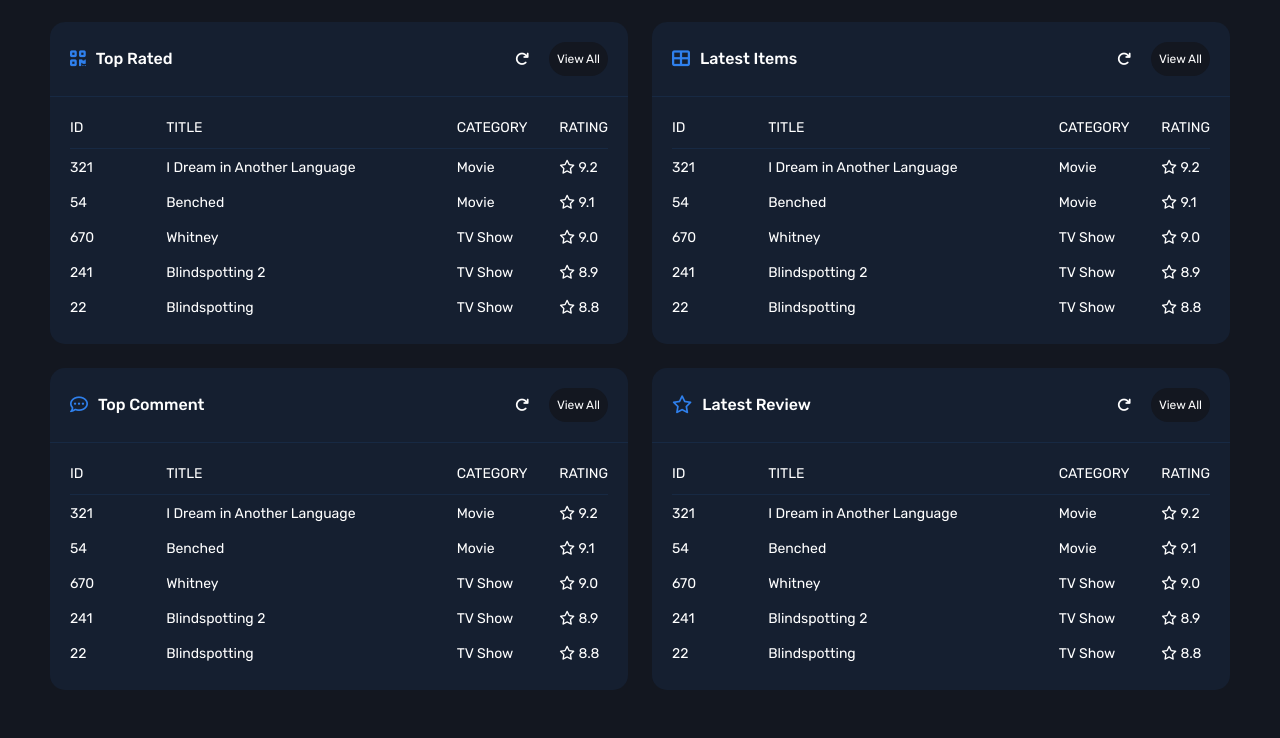
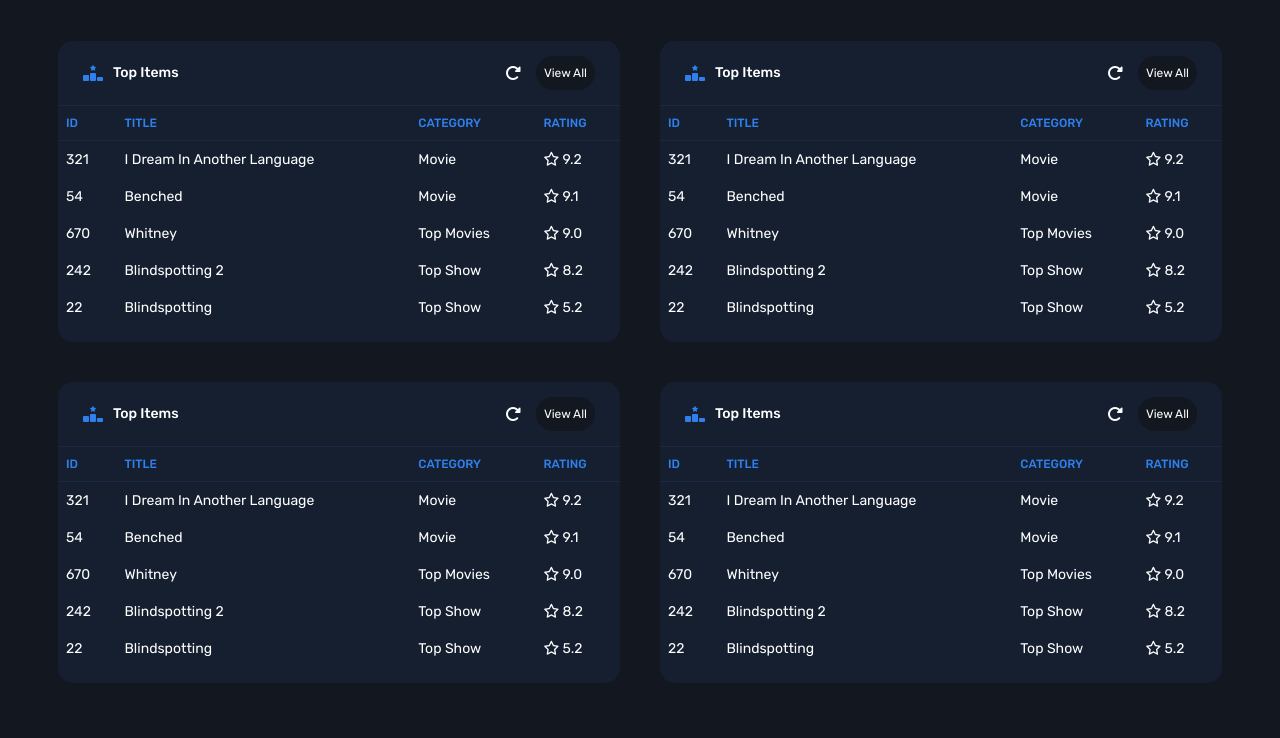
Before and after one commit to Khaledessamabdulhadi/FlixTv, a plain HTML site: page component/Dashboard/AdminPage.html in a window 1280 px wide. Shown: the part 231-969 px from the top of the page. After the commit the page ends 934 px from the top, so only its background shows below. Drawn offline with nearby package versions, Linux system fonts and the light colour scheme.

Commit message:
Edit in Page Dashboard

```diff
--- a/component/Dashboard/AdminPage.html
+++ b/component/Dashboard/AdminPage.html
@@ -166,8 +166,8 @@
     <div class="admin-page">
       <div class="add-items d-flex justify-content-between align-items-center">
         <h2>dashboard</h2>
-        <div class="icon">
-          <a href="#" class="link-items me-3">add items</a>
+        <div class="icon d-flex justify-content-between">
+          <a href="#" class="link-items me-3 d-none d-md-block">add items</a>
           <i
             class="fa-solid fa-bars-staggered"
             data-bs-toggle="offcanvas"
@@ -222,25 +222,30 @@
           </div>
         </div>
       </div>
-      <div class="row pt-4 pb-4">
-        <div class="box col-xl-6 mb-4">
-          <div class="table-stats">
-            <div class="info-stats">
+      <div class="box-table">
+        <div class="row">
+          <div class="items col-12 col-lg-6">
+            <div class="items-padding">
+              <div class="box-info">
                 <div
-                class="all-info-stats d-flex align-items-center justify-content-between"
+                  class="col d-flex justify-content-between align-items-center"
                 >
-                <div class="text d-flex align-items-center">
-                  <i class="fas fa-qrcode"></i>
-                  <h5>top rated</h5>
+                  <div
+                    class="info d-flex justify-content-between align-items-center"
+                  >
+                    <i class="fa-solid fa-ranking-star"></i>
+                    <span>top items</span>
                   </div>
-                <div class="icon d-flex align-items-center">
-                  <i class="fa-solid fa-arrow-rotate-right"></i>
+                  <div
+                    class="info d-flex justify-content-between align-items-center"
+                  >
+                    <i class="fa-solid fa-rotate-right"></i>
                     <a href="#">view all</a>
                   </div>
                 </div>
               </div>
-            <div class="account-table">
-              <table>
+              <div class="table-responsive">
+                <table class="table">
                   <tr>
                     <th>id</th>
                     <th>title</th>
@@ -252,7 +257,7 @@
                     <td>I Dream in Another Language</td>
                     <td>Movie</td>
                     <td>
-                    <i class="far fa-star"></i>
+                      <i class="fa-regular fa-star"></i>
                       <span>9.2</span>
                     </td>
                   </tr>
@@ -261,59 +266,63 @@
                     <td>Benched</td>
                     <td>Movie</td>
                     <td>
-                    <i class="far fa-star"></i>
+                      <i class="fa-regular fa-star"></i>
                       <span>9.1</span>
                     </td>
                   </tr>
                   <tr>
                     <td>670</td>
                     <td>Whitney</td>
-                  <td>TV Show</td>
+                    <td>Top movies</td>
                     <td>
-                    <i class="far fa-star"></i>
+                      <i class="fa-regular fa-star"></i>
                       <span>9.0</span>
                     </td>
                   </tr>
                   <tr>
-                  <td>241</td>
+                    <td>242</td>
                     <td>Blindspotting 2</td>
-                  <td>TV Show</td>
+                    <td>top show</td>
                     <td>
-                    <i class="far fa-star"></i>
-                    <span>8.9</span>
+                      <i class="fa-regular fa-star"></i>
+                      <span>8.2</span>
                     </td>
                   </tr>
                   <tr>
                     <td>22</td>
                     <td>Blindspotting</td>
-                  <td>TV Show</td>
+                    <td>top show</td>
                     <td>
-                    <i class="far fa-star"></i>
-                    <span>8.8</span>
+                      <i class="fa-regular fa-star"></i>
+                      <span>5.2</span>
                     </td>
                   </tr>
                 </table>
               </div>
             </div>
           </div>
-        <div class="box col-xl-6 mb-4">
-          <div class="table-stats">
-            <div class="info-stats">
+          <div class="items col-12 col-lg-6">
+            <div class="items-padding">
+              <div class="box-info">
                 <div
-                class="all-info-stats d-flex align-items-center justify-content-between"
+                  class="col d-flex justify-content-between align-items-center"
                 >
-                <div class="text d-flex align-items-center">
-                  <i class="fas fa-th-large"></i>
-                  <h5>latest items</h5>
+                  <div
+                    class="info d-flex justify-content-between align-items-center"
+                  >
+                    <i class="fa-solid fa-ranking-star"></i>
+                    <span>top items</span>
                   </div>
-                <div class="icon d-flex align-items-center">
-                  <i class="fa-solid fa-arrow-rotate-right"></i>
+                  <div
+                    class="info d-flex justify-content-between align-items-center"
+                  >
+                    <i class="fa-solid fa-rotate-right"></i>
                     <a href="#">view all</a>
                   </div>
                 </div>
               </div>
-            <div class="account-table">
-              <table>
+              <div class="table-responsive">
+                <table class="table">
                   <tr>
                     <th>id</th>
                     <th>title</th>
@@ -325,7 +334,7 @@
                     <td>I Dream in Another Language</td>
                     <td>Movie</td>
                     <td>
-                    <i class="far fa-star"></i>
+                      <i class="fa-regular fa-star"></i>
                       <span>9.2</span>
                     </td>
                   </tr>
@@ -334,59 +343,63 @@
                     <td>Benched</td>
                     <td>Movie</td>
                     <td>
-                    <i class="far fa-star"></i>
+                      <i class="fa-regular fa-star"></i>
                       <span>9.1</span>
                     </td>
                   </tr>
                   <tr>
                     <td>670</td>
                     <td>Whitney</td>
-                  <td>TV Show</td>
+                    <td>Top movies</td>
                     <td>
-                    <i class="far fa-star"></i>
+                      <i class="fa-regular fa-star"></i>
                       <span>9.0</span>
                     </td>
                   </tr>
                   <tr>
-                  <td>241</td>
+                    <td>242</td>
                     <td>Blindspotting 2</td>
-                  <td>TV Show</td>
+                    <td>top show</td>
                     <td>
-                    <i class="far fa-star"></i>
-                    <span>8.9</span>
+                      <i class="fa-regular fa-star"></i>
+                      <span>8.2</span>
                     </td>
                   </tr>
                   <tr>
                     <td>22</td>
                     <td>Blindspotting</td>
-                  <td>TV Show</td>
+                    <td>top show</td>
                     <td>
-                    <i class="far fa-star"></i>
-                    <span>8.8</span>
+                      <i class="fa-regular fa-star"></i>
+                      <span>5.2</span>
                     </td>
                   </tr>
                 </table>
               </div>
             </div>
           </div>
-        <div class="box col-xl-6 mb-4">
-          <div class="table-stats">
-            <div class="info-stats">
+          <div class="items col-12 col-lg-6">
+            <div class="items-padding">
+              <div class="box-info">
                 <div
-                class="all-info-stats d-flex align-items-center justify-content-between"
+                  class="col d-flex justify-content-between align-items-center"
                 >
-                <div class="text d-flex align-items-center">
-                  <i class="far fa-comment-dots"></i>
-                  <h5>top comment</h5>
+                  <div
+                    class="info d-flex justify-content-between align-items-center"
+                  >
+                    <i class="fa-solid fa-ranking-star"></i>
+                    <span>top items</span>
                   </div>
-                <div class="icon d-flex align-items-center">
-                  <i class="fa-solid fa-arrow-rotate-right"></i>
+                  <div
+                    class="info d-flex justify-content-between align-items-center"
+                  >
+                    <i class="fa-solid fa-rotate-right"></i>
                     <a href="#">view all</a>
                   </div>
                 </div>
               </div>
-            <div class="account-table">
-              <table>
+              <div class="table-responsive">
+                <table class="table">
                   <tr>
                     <th>id</th>
                     <th>title</th>
@@ -398,7 +411,7 @@
                     <td>I Dream in Another Language</td>
                     <td>Movie</td>
                     <td>
-                    <i class="far fa-star"></i>
+                      <i class="fa-regular fa-star"></i>
                       <span>9.2</span>
                     </td>
                   </tr>
@@ -407,59 +420,63 @@
                     <td>Benched</td>
                     <td>Movie</td>
                     <td>
-                    <i class="far fa-star"></i>
+                      <i class="fa-regular fa-star"></i>
                       <span>9.1</span>
                     </td>
                   </tr>
                   <tr>
                     <td>670</td>
                     <td>Whitney</td>
-                  <td>TV Show</td>
+                    <td>Top movies</td>
                     <td>
-                    <i class="far fa-star"></i>
+                      <i class="fa-regular fa-star"></i>
                       <span>9.0</span>
                     </td>
                   </tr>
                   <tr>
-                  <td>241</td>
+                    <td>242</td>
                     <td>Blindspotting 2</td>
-                  <td>TV Show</td>
+                    <td>top show</td>
                     <td>
-                    <i class="far fa-star"></i>
-                    <span>8.9</span>
+                      <i class="fa-regular fa-star"></i>
+                      <span>8.2</span>
                     </td>
                   </tr>
                   <tr>
                     <td>22</td>
                     <td>Blindspotting</td>
-                  <td>TV Show</td>
+                    <td>top show</td>
                     <td>
-                    <i class="far fa-star"></i>
-                    <span>8.8</span>
+                      <i class="fa-regular fa-star"></i>
+                      <span>5.2</span>
                     </td>
                   </tr>
                 </table>
               </div>
             </div>
           </div>
-        <div class="box col-xl-6 mb-4">
-          <div class="table-stats">
-            <div class="info-stats">
+          <div class="items col-12 col-lg-6">
+            <div class="items-padding">
+              <div class="box-info">
                 <div
-                class="all-info-stats d-flex align-items-center justify-content-between"
+                  class="col d-flex justify-content-between align-items-center"
                 >
-                <div class="text d-flex align-items-center">
-                  <i class="far fa-star"></i>
-                  <h5>latest review</h5>
+                  <div
+                    class="info d-flex justify-content-between align-items-center"
+                  >
+                    <i class="fa-solid fa-ranking-star"></i>
+                    <span>top items</span>
                   </div>
-                <div class="icon d-flex align-items-center">
-                  <i class="fa-solid fa-arrow-rotate-right"></i>
+                  <div
+                    class="info d-flex justify-content-between align-items-center"
+                  >
+                    <i class="fa-solid fa-rotate-right"></i>
                     <a href="#">view all</a>
                   </div>
                 </div>
               </div>
-            <div class="account-table">
-              <table>
+              <div class="table-responsive">
+                <table class="table">
                   <tr>
                     <th>id</th>
                     <th>title</th>
@@ -471,7 +488,7 @@
                     <td>I Dream in Another Language</td>
                     <td>Movie</td>
                     <td>
-                    <i class="far fa-star"></i>
+                      <i class="fa-regular fa-star"></i>
                       <span>9.2</span>
                     </td>
                   </tr>
@@ -480,38 +497,39 @@
                     <td>Benched</td>
                     <td>Movie</td>
                     <td>
-                    <i class="far fa-star"></i>
+                      <i class="fa-regular fa-star"></i>
                       <span>9.1</span>
                     </td>
                   </tr>
                   <tr>
                     <td>670</td>
                     <td>Whitney</td>
-                  <td>TV Show</td>
+                    <td>Top movies</td>
                     <td>
-                    <i class="far fa-star"></i>
+                      <i class="fa-regular fa-star"></i>
                       <span>9.0</span>
                     </td>
                   </tr>
                   <tr>
-                  <td>241</td>
+                    <td>242</td>
                     <td>Blindspotting 2</td>
-                  <td>TV Show</td>
+                    <td>top show</td>
                     <td>
-                    <i class="far fa-star"></i>
-                    <span>8.9</span>
+                      <i class="fa-regular fa-star"></i>
+                      <span>8.2</span>
                     </td>
                   </tr>
                   <tr>
                     <td>22</td>
                     <td>Blindspotting</td>
-                  <td>TV Show</td>
+                    <td>top show</td>
                     <td>
-                    <i class="far fa-star"></i>
-                    <span>8.8</span>
+                      <i class="fa-regular fa-star"></i>
+                      <span>5.2</span>
                     </td>
                   </tr>
                 </table>
+              </div>
             </div>
           </div>
         </div>
--- a/component/Dashboard/dashboard.css
+++ b/component/Dashboard/dashboard.css
@@ -120,6 +120,9 @@ body {
 /* Start Admin Page Section */
 .admin-page {
   padding: 0 50px;
+  @media (max-width: 767px) {
+    padding: 0 20px;
+  }
   .add-items {
     padding: 20px 0;
     border-bottom: 1px solid #151f30;
@@ -165,7 +168,6 @@ body {
       background-color: #151f30;
       padding: 20px;
       border-radius: 15px;
-      height: 100px;
       p {
         font-size: 16px;
         font-weight: 500;
@@ -182,66 +184,63 @@ body {
         font-size: 18px;
       }
     }
-    .table-stats {
+  }
+  .box-table {
+    .row {
+      padding: 0;
+      .items {
+        padding: 20px;
+        .items-padding {
           background-color: #151f30;
           border-radius: 15px;
-      width: 100%;
-      overflow-x: auto;
-      .info-stats {
+          .box-info {
             border-bottom: 1px solid rgb(47 128 237 / 10%);
-        .all-info-stats {
-          padding: 20px;
+            .col {
+              padding: 15px 25px;
+              .info {
                 i {
+                  color: #2f80ed;
                   margin-right: 10px;
-            font-size: 18px;
-            color: #2f80ed;
-            &.fa-arrow-rotate-right {
+                  &.fa-rotate-right {
+                    margin-right: 15px;
                     color: #ffffff;
-              font-size: 14px;
-              margin-right: 20px;
+                    font-weight: 900;
                   }
                 }
-          h5 {
+                span {
+                  color: #ffffff;
+                  text-transform: capitalize;
                   font-weight: 500;
-            font-size: 16px;
-            text-transform: capitalize;
+                  font-size: 14px;
                 }
                 a {
+                  background-color: #131720;
                   color: #ffffff;
-            background-color: #131720;
+                  transition: 0.3s;
+                  text-transform: capitalize;
+                  font-size: 12px;
                   padding: 8px;
                   border-radius: 50px;
-            font-size: 12px;
-            text-transform: capitalize;
+                  &:hover {
+                    color: #2f80ed;
                   }
                 }
               }
-      .account-table {
-        padding: 20px;
-        width: 100%;
-        table {
-          width: 100%;
-          tr {
-            padding: 10px;
-            margin: 0 auto;
-            th {
-              width: 20%;
-              font-size: 14px;
-              text-transform: uppercase;
-              font-weight: 400;
-              border-bottom: 1px solid rgb(47 128 237 / 10%);
-              padding-bottom: 10px;
-              &:nth-child(2) {
-                width: 60%;
             }
           }
+          table {
+            color: #ffffff;
+            th {
+              border-bottom: 1px solid rgb(47 128 237 / 10%);
+              text-transform: uppercase;
+              font-weight: 500;
+              font-size: 12px;
+              color: #2f80ed;
+            }
             td {
-              width: 20%;
-              padding: 8px 0 6px;
+              border-bottom: none;
               font-size: 14px;
-              &:nth-child(2) {
-                width: 60%;
-              }
+              text-transform: capitalize;
             }
           }
         }
```
Lines whose indentation alone changed are shown as unchanged.
